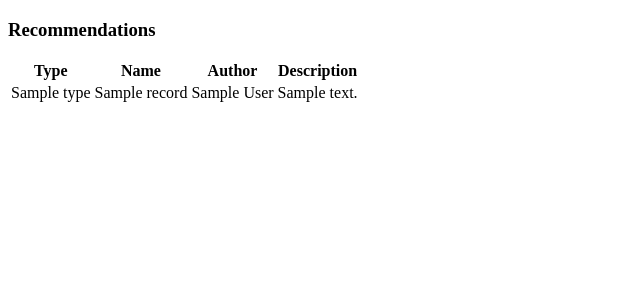
After one commit to DaG-del/Recommendation-Engine, a Flask app: template templates/home.html in a window 1280 px wide. The commit adds this page. Shown: the top 300 px of the page, without its empty margins (0-640 px from the left). Run offline with Flask 3, Linux system fonts and the light colour scheme; the template is opened without the code that fills it: most values are stand-ins (such as "Sample title", 1, 10 or a date in 2020).

Commit message:
added initial home

```diff
--- a/main.py
+++ b/main.py
@@ -4,4 +4,5 @@ app = Flask(__name__)
 
 @app.route("/")
 def hello_world():
-    return render_template("hello_world.html")
+    records = []
+    return render_template("home.html", records)
--- a/templates/hello_world.html
+++ b/templates/base.html
@@ -8,9 +8,7 @@
 <link rel="stylesheet" href="{{ url_for('static', filename='css/style.css') }}">
 
 <div class="container">
-    <p>Hello world!
-        Ready to show recs.
-    </p>>
+    {% block content %}{% endblock %}
 </div>
 
 </body>
--- /dev/null
+++ b/templates/home.html
@@ -0,0 +1,21 @@
+{% extends "base.html" %}
+{% block content %}
+
+<h3>Recommendations</h3>
+
+<table class="table table-bordered mt-3">
+    <tr>
+        <th>Type</th><th>Name</th><th>Author</th><th>Description</th>
+    </tr>
+
+    {% for c in records %}
+    <tr>
+        <td>{{ c.type }}</td>
+        <td>{{ c.name }}</td>
+        <td>{{ c.author }}</td>
+        <td>{{ c.description }}</td>
+    </tr>
+    {% endfor %}
+</table>
+
+{% endblock %}
```
Also changed, not shown: 1 other file.
